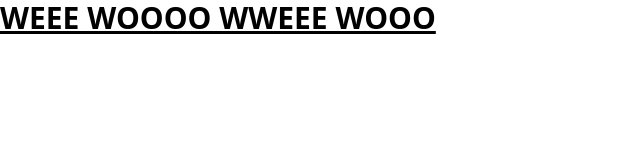
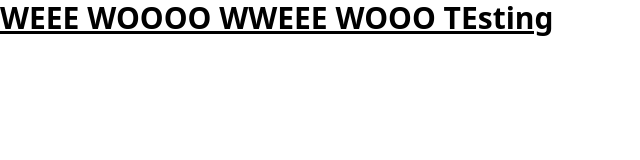
Before and after one commit to Volfy/portfolio, a website: page src/index.html in a window 1280 px wide. Shown: the whole page, without its empty margins (0-640 px from the left). Drawn offline with Linux system fonts and the light colour scheme.

Commit message:
testing new flow again

```diff
--- a/package.json
+++ b/package.json
@@ -2,7 +2,7 @@
   "scripts": {
     "git": "cp src/index.html dist/index.html && cp -r src/gifs dist/gifs && git add . && git commit -m",
     "git:push": "git push",
-    "deploy": "gh-pages --dist 'dist' --branch 'release'"
+    "deploy": "gh-pages --dist dist --branch release"
   },
   "devDependencies": {
     "gh-pages": "^5.0.0",
--- a/src/index.html
+++ b/src/index.html
@@ -8,6 +8,7 @@
 <body>
   <h1 class="text-3xl font-bold underline">
     WEEE WOOOO WWEEE WOOO
+    TEsting
   </h1>
 </body>
 </html>
```
Also changed, not shown: dist/favicon.svg (added), dist/index.html, 1 other file.
